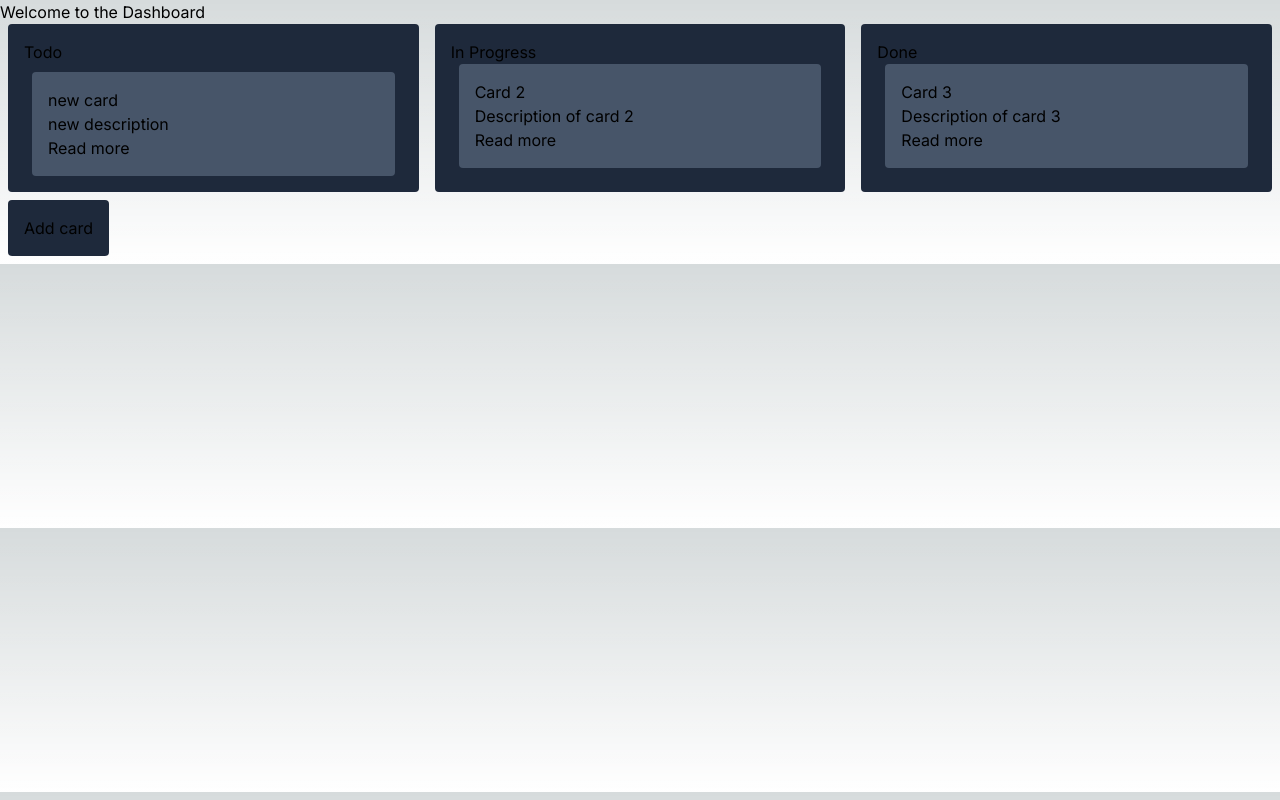
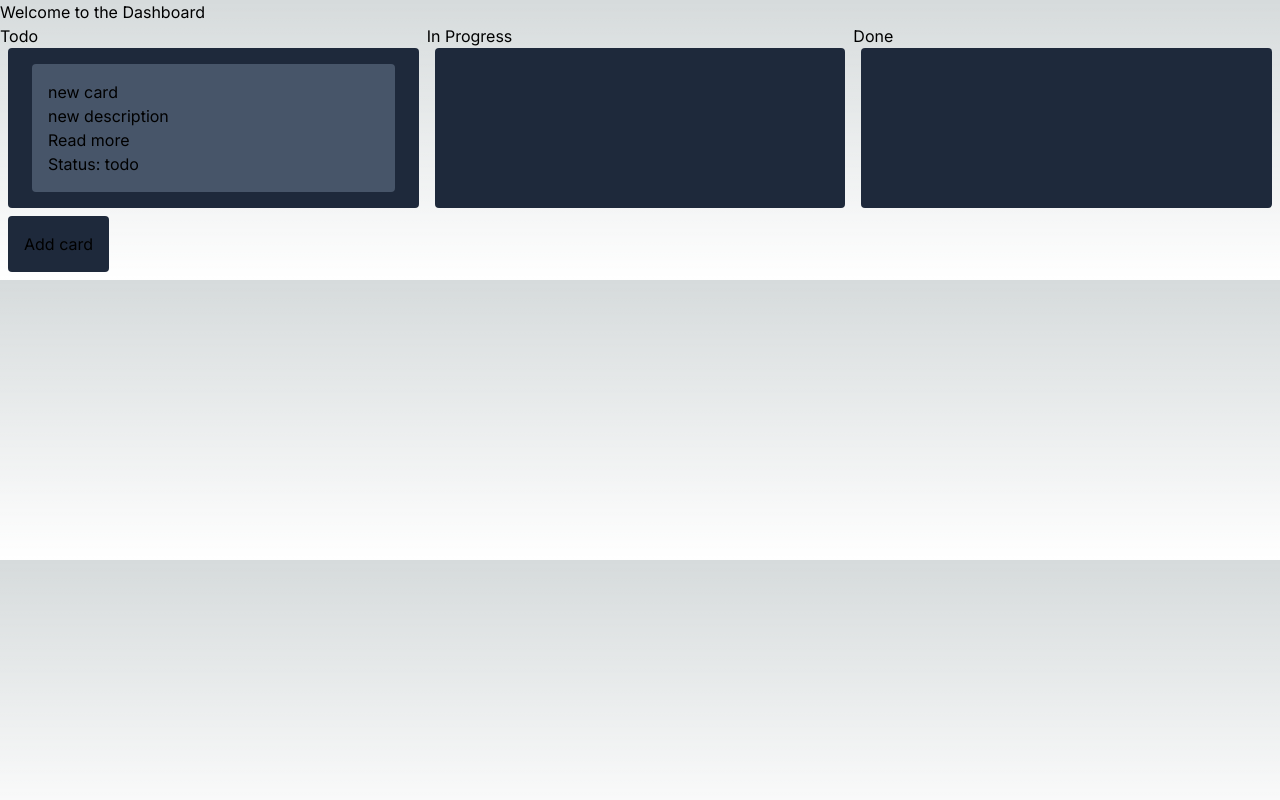
Before and after one commit to Devon107/trellokind, a Next.js app: page /dashboard in a window 1280 px wide. Both pictures are taken after a click on the button "Add card". Built offline with nearby package versions, Linux system fonts and the light colour scheme.

Commit message:
Added drag and drop React functionality

```diff
--- a/src/app/components/cards.tsx
+++ b/src/app/components/cards.tsx
@@ -1,15 +1,20 @@
 type CardProps = {
+    id: number;
     title: string;
     description: string;
     href: string;
+    status: string;
+    onDragStart: (event: React.DragEvent<HTMLDivElement>, cardId: number) => void;
+    onDragEnd: (event: React.DragEvent<HTMLDivElement>) => void;
 };
-const Cards = ({ title, description, href }: CardProps) => {
+const Cards = ({ title, description, href, id, status, onDragStart, onDragEnd }: CardProps) => {
     if(!title || !description || !href) return null
     return (
-        <div className="bg-slate-600 p-4 mx-2 rounded">
+        <div className="bg-slate-600 p-4 mx-2 rounded" draggable onDragStart={(event:any) => onDragStart(event, id)} onDragEnd={onDragEnd}>
             <h3>{title}</h3>
             <p>{description}</p>
             <a href={href}>Read more</a>
+            <p>Status: {status}</p>
         </div>
     );
 };
--- a/src/app/dashboard/page.tsx
+++ b/src/app/dashboard/page.tsx
@@ -2,31 +2,75 @@
 import Cards from "../components/cards";
 import Button from "../components/button";
 import { useState } from "react";
-const initialState = [{
-    title: "",
-    description: "",
-    href: "",
-},]
+
+interface Card {
+    id: number;
+    title: string;
+    description: string;
+    href: string;
+    status: string;
+}
+
 export default function Dashboard() {
-    const [card, setCard] = useState(initialState)
+    const [card, setCard] = useState<Card[]>([]);
+    const [dropIndicator, setDropIndicator] = useState<string | null>(null)
     const handleClick = () => {
-        setCard([...card, {title:"new card", description:"new description", href:"https://www.google.com"}])
+        setCard([...card, {id: +card?.length, title:"new card", description:"new description", href:"https://www.google.com", status:"todo"}])
+    }
+    const handleDragStart = (event: React.DragEvent<HTMLDivElement>, cardId: number) => {
+        event.dataTransfer.setData("text/plain", cardId.toString())
+    }
+    const handleDragEnd = (event: React.DragEvent<HTMLDivElement>) => {
+        event.dataTransfer.clearData()
+        setDropIndicator(null)
+    }
+    const handleDrop = (event: React.DragEvent<HTMLDivElement>, status : string) => {
+        event.preventDefault();
+        const cardId = event.dataTransfer.getData("text/plain")
+        const newcard = card?.find((_card) => +_card.id === +cardId)
+        if(newcard){
+            newcard.status = status
+            setCard((prevCard) =>
+                prevCard?.map((_card) => (_card.id === newcard.id ? newcard : _card))
+            )
+        }
+        setDropIndicator(null)
+    }
+    const handleDragOver = (event: React.DragEvent<HTMLDivElement>) => {
+        event.preventDefault();
+        setDropIndicator(event.currentTarget.id)
+    }
+    const renderCard = (status: string) => {
+        return card?.filter(
+            (_card) => _card.status === status
+        ).map((_card) => (
+        <Cards
+            key={_card.id}
+            id={_card.id}
+            title={_card.title}
+            description={_card.description}
+            href={_card.href}
+            status={_card.status}
+            onDragStart={(event:any) => handleDragStart(event, _card.id)}
+            onDragEnd={handleDragEnd}
+            />
+        ))
     }
     return <>
         <h1>Welcome to the Dashboard</h1>
         <div className="grid grid-cols-3">
-            <section className="bg-slate-800 p-4 mx-2 rounded flex flex-col gap-2">
-                <h2>Todo</h2>
-                {card.map((card) => (<Cards key={card.title} title={card.title} description={card.description} href={card.href}/>))}
-            </section>
-            <section className="bg-slate-800 p-4 mx-2 rounded">
-                <h2>In Progress</h2>
-                <Cards title="Card 2" description="Description of card 2" href="https://www.google.com"/>
-            </section>
-            <section className="bg-slate-800 p-4 mx-2 rounded">
-                <h2>Done</h2>
-                <Cards title="Card 3" description="Description of card 3" href="https://www.google.com"/>
-            </section>
+            <h2>Todo</h2>
+            <h2>In Progress</h2>
+            <h2>Done</h2>
+            <div id="todo" onDragOver={handleDragOver} onDrop={(e) => handleDrop(e, "todo")} className="bg-slate-800 p-4 mx-2 rounded flex flex-col gap-2">
+                {renderCard("todo")}
+            </div>
+            <div id="in-progress" onDragOver={handleDragOver} onDrop={(e) => handleDrop(e, "in-progress")}  className="bg-slate-800 p-4 mx-2 rounded flex flex-col gap-2">
+                {renderCard("in-progress")}
+            </div>
+            <div id="done" onDragOver={handleDragOver} onDrop={(e) => handleDrop(e, "done")}  className="bg-slate-800 p-4 mx-2 rounded flex flex-col gap-2">
+                {renderCard("done")}
+            </div>
         </div>
         <Button title="Add card" className="bg-slate-800 p-4 m-2 rounded" onClick={() => { handleClick() }}/>
     </>
```
